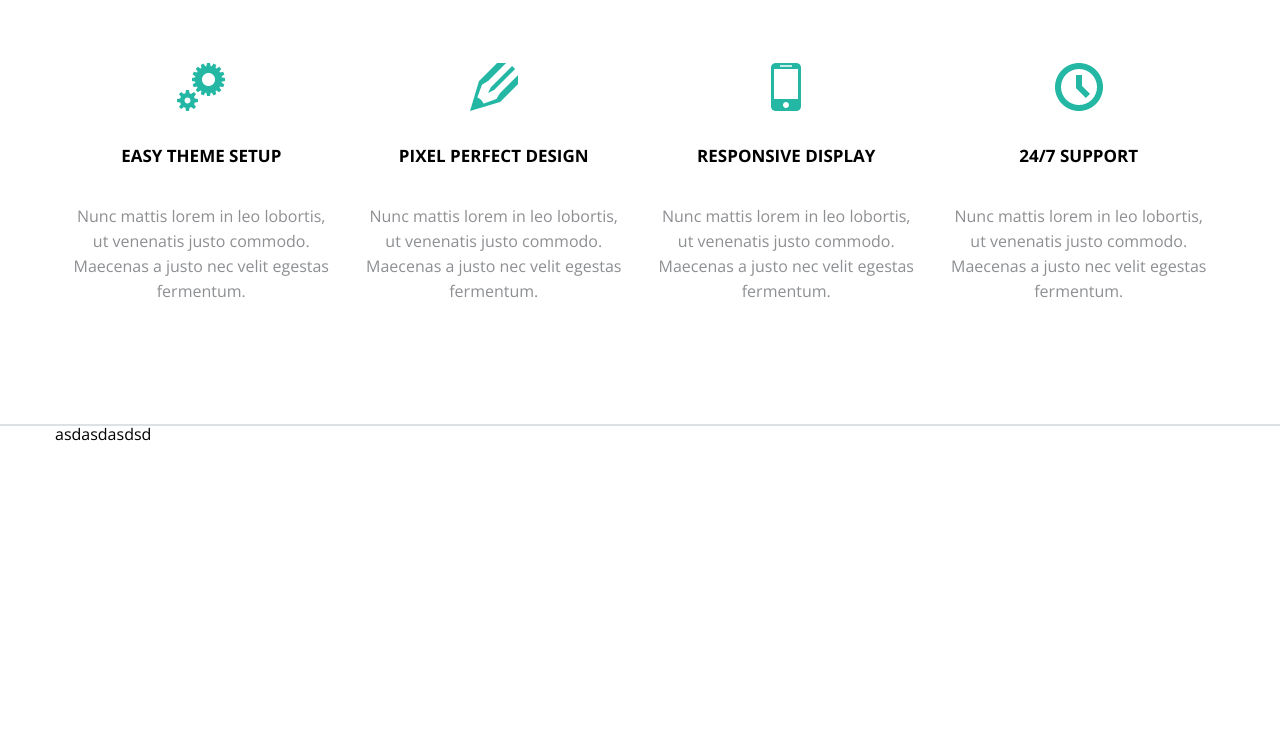
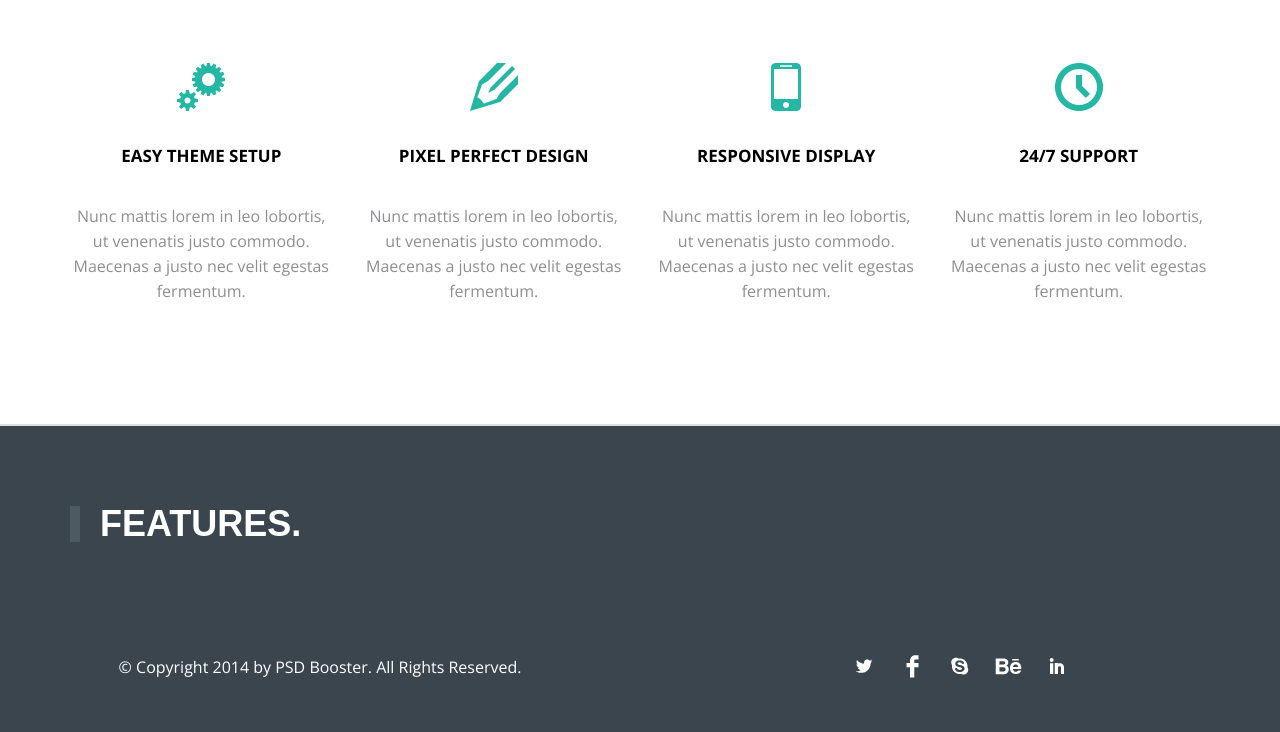
Before and after one commit to alex220496/maket2, a plain HTML site: page index.html in a window 1280 px wide. Shown: the part 3389-4121 px from the top of the page. Before the commit the page ends 3834 px from the top, so only its background shows below. Drawn offline with nearby package versions, Linux system fonts and the light colour scheme.

Commit message:
aded section four

```diff
--- a/index.html
+++ b/index.html
@@ -291,7 +291,7 @@
             <div class="container">
                 <div class="row">
                     <div class="col-sm-12 col-md-12">
-                        <h2  class="title-3">lovely work</h2>
+                        <h2  class="title-4">lovely work</h2>
                     </div>
                     <div class="col-md-3">
                         <div class="what-we-do">
@@ -410,7 +410,12 @@
         <section class="section__five">
             <div class="container">
                 <div class="row">
-asdasdasdsd
+                    <div class="col-md-12">
+                        <h2 style="color: #fff; border-left: 10px solid #4e5a62;" class="title-4">FEATURES.</h2>
+                    </div>
+                    <div class="col-md-4"></div>
+                    <div class="col-md-4"></div>
+                    <div class="col-md-4"></div>
                 </div>
             </div>
         </section>
@@ -422,7 +427,23 @@ asdasdasdsd
             </div>
         </section>
     </main>
-    <footer class="footer"></footer>
+    <footer class="footer">
+
+            <div class="ear2014">
+                © Copyright 2014 by PSD Booster. All Rights Reserved.
+            </div>
+
+
+
+            <div class="as-contects">
+                <a href=""><img src="img/twitter.png" alt=""></a>
+                <a href=""><img src="img/facebock.png" alt=""></a>
+                <a href=""><img src="img/skype.png" alt=""></a>
+                <a href=""><img src="img/be.png" alt=""></a>
+                <a href=""><img src="img/in.png" alt=""></a>
+            </div>
+
+    </footer>
 </body>
 
 </html>
--- a/style.css
+++ b/style.css
@@ -103,6 +103,29 @@ body {
  .form-search button:hover {
     background-color: rgb(61, 59, 59);
     border-radius: 3px;
+}
+/* footer */
+.footer {
+    background-color:  #3a454d;
+   display: flex;
+   flex-wrap: nowrap;
+
+}
+.ear2014 {
+    display: flex;
+    justify-content: center;
+    align-items: center;
+    color: #fff;
+    width: 50%;
+    padding: 40px 15px;
+}
+.as-contects {
+    display: flex;
+    justify-content: center;
+    align-items: center;
+    display: flex;
+    width: 50%;
+    padding: 40px 15px;
 }
 
 /* only mobile */
@@ -555,7 +578,11 @@ body {
         flex-direction: column;
         margin-bottom: 100px;
     }
-
+        /* Section_five */
+        .section__five {
+            width: 100%;
+            background-color: #3a454d;
+        }
 
 
 }
```
